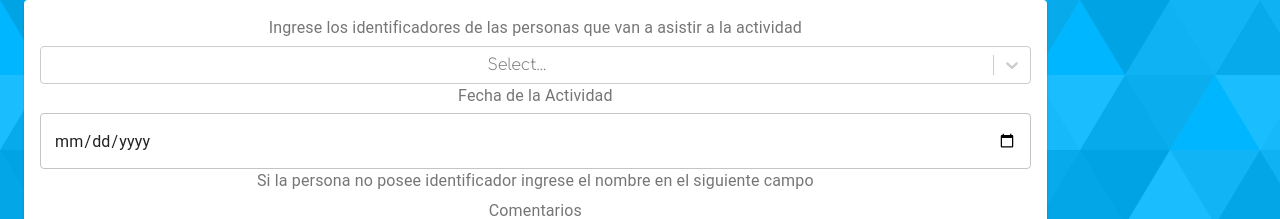
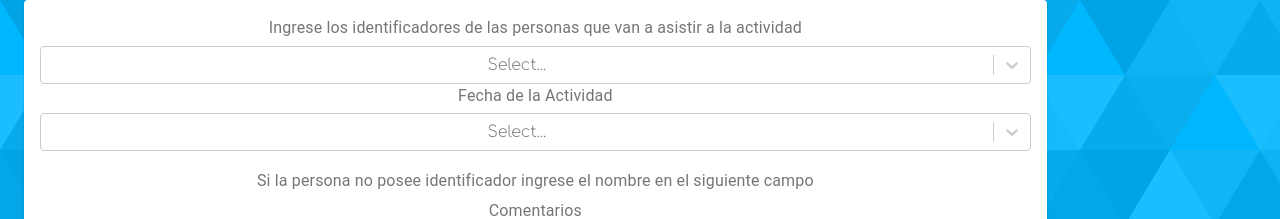
Before and after one commit to carlosm1795/asistenciaFront, a React (Create React App) app: page / in a window 1280 px wide. Shown: the top 219 px of the page. Built offline with nearby package versions, Linux system fonts and the light colour scheme; no server answers.

Commit message:
Adding New Dates to Register

```diff
--- a/package.json
+++ b/package.json
@@ -11,6 +11,7 @@
     "@testing-library/user-event": "^13.5.0",
     "axios": "^0.26.1",
     "date-fns": "^2.28.0",
+    "dayjs": "^1.11.0",
     "react": "^17.0.2",
     "react-csv": "^2.2.2",
     "react-datepicker": "^4.7.0",
--- a/src/components/Register/Register.jsx
+++ b/src/components/Register/Register.jsx
@@ -11,6 +11,7 @@ import {
   Container,
 } from "@material-ui/core";
 import Select from "react-select";
+import dayjs from "dayjs";
 import useAPI from "../../Hooks/useApi.js";
 import { makeStyles } from "@material-ui/core/styles";
 import DatePicker from "react-datepicker";
@@ -35,6 +36,13 @@ const Register = () => {
     },
     false
   );
+  const getDates = useAPI(
+    {
+      method: "GET",
+      url: "https://asistenciarabackend.herokuapp.com/actividades/getActividades",
+    },
+    true
+  );
   const getIds = useAPI(
     {
       method: "get",
@@ -46,17 +54,58 @@ const Register = () => {
   const [opacity, setTotalOpacity] = useState(false);
   const [ids, setIds] = useState([]);
   const [personas, setPersonas] = useState([]);
+  const [dates, setDates] = useState([]);
   const [datosActividad, setDatosActividad] = useState({
     identificadorPersona: "",
-    fechaActividad: `${new Date()}`,
+    fechaActividad: '',
     comentarios: "",
   });
   const classes = useStyles();
   const handleChange = (e) => {
     let newdata = { ...datosActividad };
-    newdata[e.target.id] = e.target.value;
+    newdata.fechaActividad = e.value;
     setDatosActividad(newdata);
   };
+
+  useEffect(() => {
+    setLoading(true);
+  }, []);
+
+  useEffect(() => {
+    if (getDates.dataReady && getIds.dataReady) {
+      setLoading(false);
+    }
+  }, [getDates.isLoading, getIds.isLoading]);
+  const addDays = (date, days) => {
+    date.setDate(date.getDate() + days);
+    return date;
+  };
+  //Function that is going to get an array of dates and its going to return the dates for the current month
+  const returnValidDate = (arrayOfDates) => {
+    let currentDate = dayjs();
+    let validDates = [];
+
+    for (let date of arrayOfDates) {
+      let maxDate = dayjs(date.maxDateToRegister);
+      let fechaActividad = dayjs(date.fechaActividad);
+
+      if (
+        fechaActividad.month() === currentDate.month() &&
+        currentDate < maxDate
+      ) {
+        validDates = [
+          ...validDates,
+          { ...date, value: date.fechaActividad, label: date.fechaActividad },
+        ];
+      }
+    }
+    return validDates;
+  };
+  useEffect(() => {
+    if (getDates.dataReady) {
+      setDates(returnValidDate(getDates.data));
+    }
+  }, [getDates.isLoading]);
   const AddPerson = () => {
     if (datosActividad.identificadorPersona !== "") {
       let aux = personas.filter(
@@ -136,10 +185,11 @@ const Register = () => {
     newdata.identificadorPersona = e.value;
     setDatosActividad(newdata);
   };
+
   return (
     <>
       {loading ? (
-        <Waiter show={loading} isTotalOpacity={opacity} />
+        <Waiter show={loading} isTotalOpacity={loading} />
       ) : (
         <Container>
           <Grid container spacing={3}>
@@ -172,13 +222,18 @@ const Register = () => {
                   >
                     Fecha de la Actividad
                   </Typography>
-                  <TextField
+                  {/* <TextField
                     id="fechaActividad"
                     type="date"
                     variant="outlined"
                     value={datosActividad.fechaActividad}
                     onChange={(e) => handleChange(e)}
                     fullWidth
+                  /> */}
+                  <Select
+                    id="fechaActividad"
+                    options={dates}
+                    onChange={(e) => handleChange(e)}
                   />
                   <br />
                   <Typography
```
Also changed, not shown: 1 other file (tests, documents, lock files or other folders).
